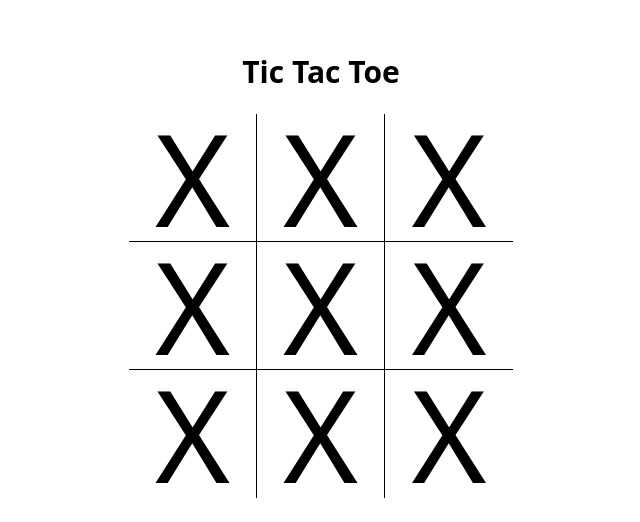
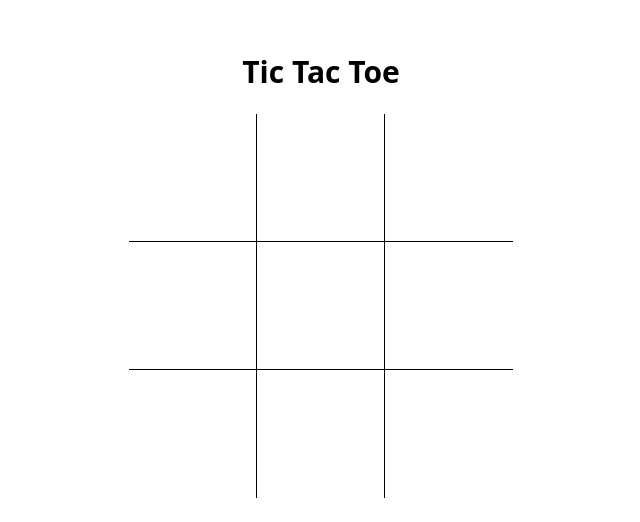
Before and after one commit to manavm1990/react-tic-tac-toe, a React (Vite) app: page / in a window 1280 px wide. Shown: the part 136-658 px from the top of the page, without its empty margins (319-959 px from the left). Built offline with nearby package versions, Linux system fonts and the light colour scheme.

Commit message:
Finish working TTT game

```diff
--- a/src/App.jsx
+++ b/src/App.jsx
@@ -1,16 +1,44 @@
 import React from "react";
 import Header from "./components/Header";
 import Square from "./components/Square";
+import checkWinner from "./game.service";
 
 function App() {
-  const [board, setBoard] = React.useState(Array(9).fill("X"));
+  const [board, setBoard] = React.useState(Array(9).fill(""));
+  const [turn, setTurn] = React.useState("X");
+  const [winner, setWinner] = React.useState("");
+
+  const handleClick = (i) => {
+    if (winner) {
+      return;
+    }
+
+    const newBoard = [...board];
+
+    if (newBoard[i] === "") {
+      newBoard[i] = turn;
+      setBoard(newBoard);
+
+      if (checkWinner(newBoard, turn)) {
+        setWinner(turn);
+      } else {
+        setTurn((prev) => (prev === "X" ? "O" : "X"));
+      }
+    }
+  };
 
   return (
     <>
+      {/* TODO: Use the Winner state to announce the winner in the header. */}
       <Header />
       <main className="main">
         {board.map((mark, index) => (
-          <Square mark={mark} key={index} />
+          <Square
+            mark={mark}
+            key={index}
+            clickHandler={handleClick}
+            index={index}
+          />
         ))}
       </main>
     </>
--- a/src/components/Square.jsx
+++ b/src/components/Square.jsx
@@ -1,9 +1,25 @@
 import PropTypes from "prop-types";
 
-export default function Square({ mark }) {
-  return <div className="square">{mark}</div>;
+export default function Square({ index, mark, clickHandler }) {
+  return (
+    <div
+      className="square"
+      onClick={() => {
+        clickHandler(index);
+      }}
+      onKeyDown={() => {
+        clickHandler(index);
+      }}
+      role="button"
+      tabIndex={0}
+    >
+      {mark}
+    </div>
+  );
 }
 
 Square.propTypes = {
+  index: PropTypes.number.isRequired,
   mark: PropTypes.string.isRequired,
+  clickHandler: PropTypes.func.isRequired,
 };
```
